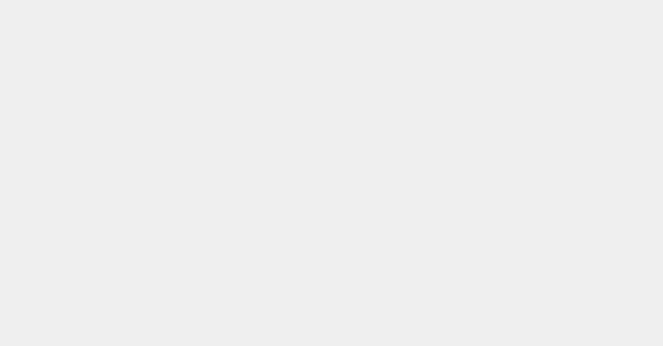
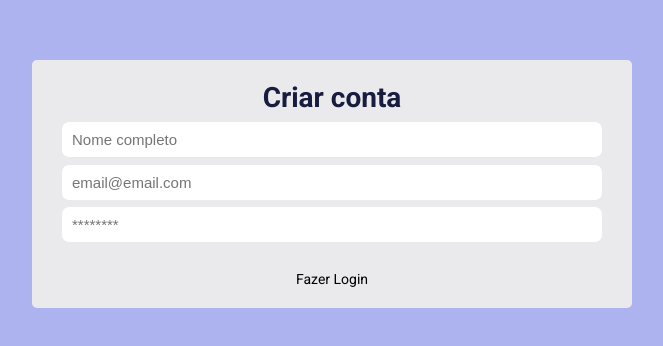
Before and after one commit to filipezaidan/user-management, a React (Create React App) app: page /signup in a window 1280 px wide. Before the commit this address had no page. Shown: the part 216-562 px from the top of the page, without its empty margins (308-971 px from the left). Built offline with nearby package versions, Linux system fonts and the light colour scheme.

Commit message:
feat: page SignUp

```diff
--- a/src/pages/SignIn/index.jsx
+++ b/src/pages/SignIn/index.jsx
@@ -43,7 +43,7 @@ export default function SignIn(){
                     <button type="submit"></button>
                 </form>
 
-                <Link to="/register">Criar uma conta</Link>
+                <Link to="/signup">Criar uma conta</Link>
             </div>
         </div>
     );
--- /dev/null
+++ b/src/pages/SignUp/index.jsx
@@ -0,0 +1,45 @@
+//Libraries
+import {  useState, useContext } from 'react';
+import { Link } from 'react-router-dom';
+// import { AuthContext} from '../../contexts/auth';
+
+//Assets
+// import logo from '../../assets/logo.png'
+
+//Styles
+import './signup.css'
+
+export default function SignUp(){
+    const [name, setName] = useState('');
+    const [email, setEmail] = useState('');
+    const [password, setPassword] = useState('');
+
+    // const { signUp, loadingAuth} = useContext(AuthContext);
+
+    function handleSubmit(e){
+        e.preventDefault();
+        if(name !== '' && email !== '' && password !== ''){
+            // signUp(email, password, name);
+        }
+    }
+
+    return(
+        <div className="container-center">
+            <div className="login">
+                <div className="logo-area">
+                    {/* <img src={logo} alt="Logo do sistema"/> */}
+                </div>
+
+                <form onSubmit={handleSubmit}>
+                    <h1>Criar conta</h1>
+                    <input type="text" placeholder="Nome completo"  value={name} onChange={(e) => setName(e.target.value)} required/>
+                    <input type="text" placeholder="email@email.com"  value={email} onChange={(e) => setEmail(e.target.value)} required/>
+                    <input type="password" placeholder="********" value={password} onChange={(e) => setPassword(e.target.value)} required />
+                    {/* <button type="submit">{loadingAuth ? 'Carregando' : 'Cadastrar'}</button> */}
+                </form>
+
+                <Link to="/signin">Fazer Login</Link>
+            </div>
+        </div>
+    );
+}
--- /dev/null
+++ b/src/pages/SignUp/signup.css
@@ -0,0 +1,72 @@
+.container {
+    height: 100%;
+    display: flex;
+    justify-content: center;
+    align-items: center;
+    background-color: #121212;
+}
+
+.login {
+    background-color: #eaeaec;
+    width: 600px;
+    display: flex;
+    align-items: center;
+    justify-content: center;
+    flex-direction: column;
+}
+
+.logo-area {
+    display: flex;
+    justify-content: center;
+    background-color: #181c3e;
+    width: 100%;
+}
+
+.logo-area img {
+    padding: 20px;
+    width: 170px;
+    height: 130px;
+}
+
+form {
+    margin-top: 1.5em;
+    width: 90%;
+    display: flex;
+    flex-direction: column;
+}
+
+form h1 {
+    text-align: center;
+    margin-bottom: 0.5rem;
+    color: #181c3e;
+}
+
+form button {
+    height: 35px;
+    border: 0;
+    border-radius: 7px;
+    background-color: #181c3e;
+    color: #fff;
+    font-size: 1.3em;
+}
+
+form button:hover {
+    transition: 2ms;
+    background-color: #2a2f63;
+}
+
+.login input {
+    margin-bottom: 0.5em;
+    height: 35px;
+    border: 0;
+    border-radius: 7px;
+    padding: 10px;
+    font-size: 15px;
+    background-color: #fff;
+}
+
+.login a {
+    margin: 1.5em 0;
+    color: #000;
+    cursor: pointer;
+}
--- a/src/routes/index.jsx
+++ b/src/routes/index.jsx
@@ -4,6 +4,7 @@ import { Routes, Route } from "react-router-dom";
 import Home from '../pages/Home';
 import Login from '../pages/Login';
 import SignIn from '../pages/SignIn';
+import SignUp from '../pages/SignUp';
 
 
 function RoutesWrapper() {
@@ -12,6 +13,7 @@ function RoutesWrapper() {
             <Route exact path="/" element={<Home />} />
             <Route exact path="/login" element={<Login />} />
             <Route exact path="/signin" element={<SignIn />} />
+            <Route exact path="/signup" element={<SignUp />} />
         </Routes>
     );
 }
```
